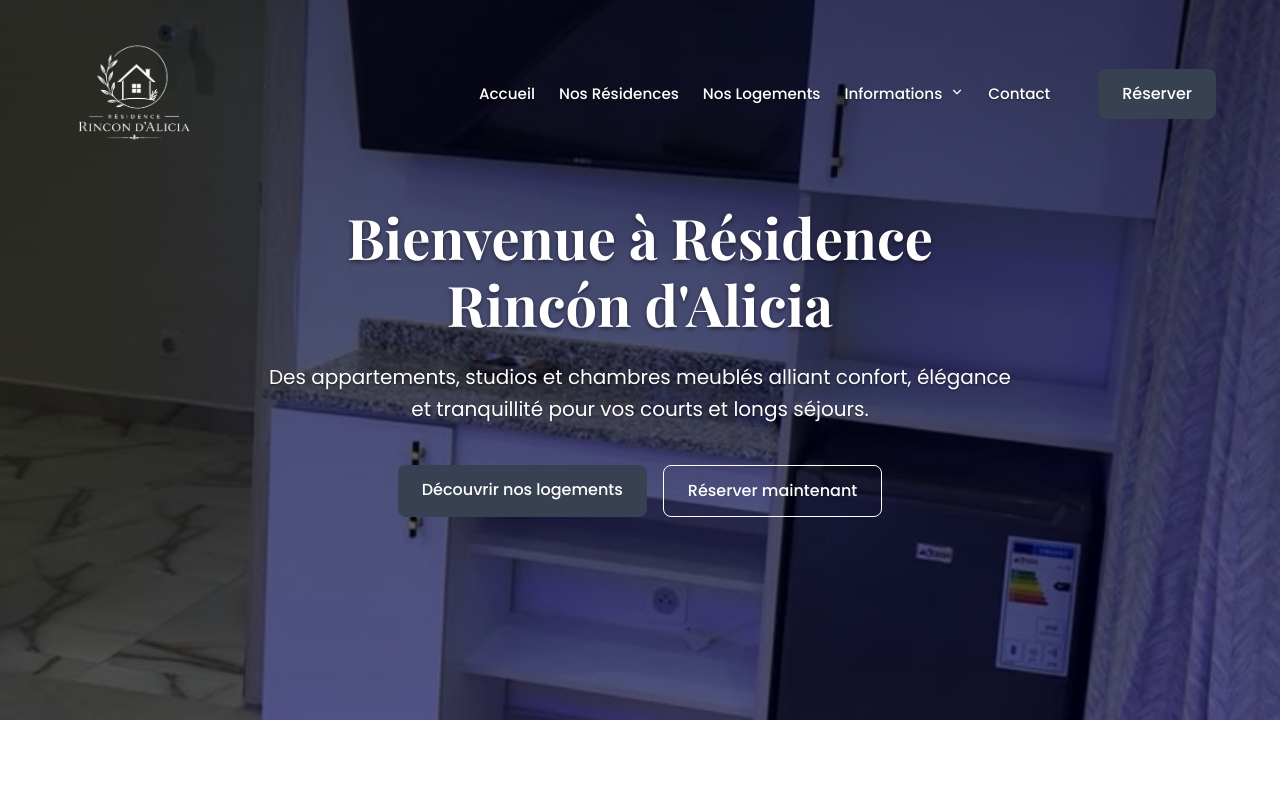
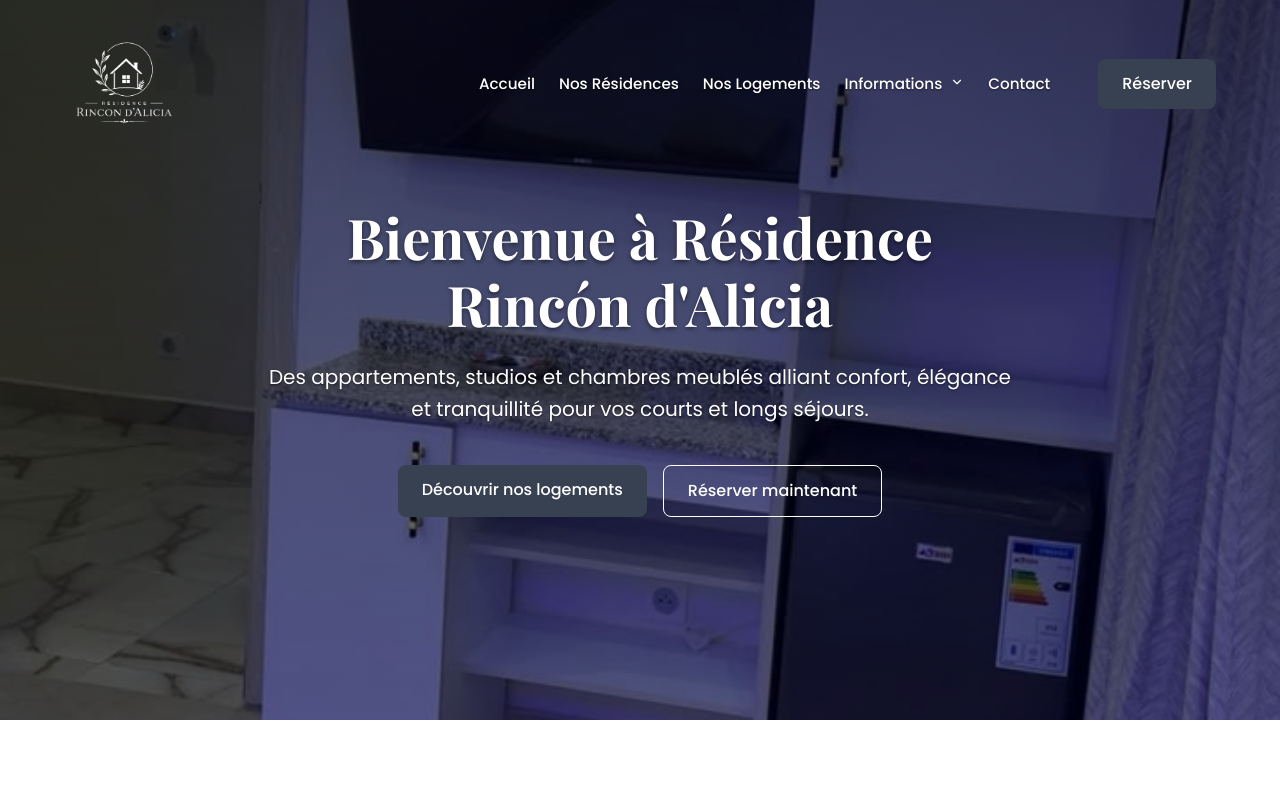
Before and after one commit to phata82/rincondalicia, a Next.js app: page / in a window 1280 px wide. Shown: the top 800 px of the page. Built offline with nearby package versions, Linux system fonts and the light colour scheme; a web font is replaced by a local one.

Commit message:
Decrease logo size even further

```diff
--- a/src/components/Header.module.css
+++ b/src/components/Header.module.css
@@ -31,13 +31,13 @@
   object-fit: contain;
   filter: brightness(0) invert(1);
   transition: filter var(--transition-normal), width 0.3s;
-  width: 100px;
+  width: 80px;
   height: auto;
 }
 
 @media (min-width: 768px) {
   .logo {
-    width: 140px;
+    width: 120px;
   }
 }
 
```
